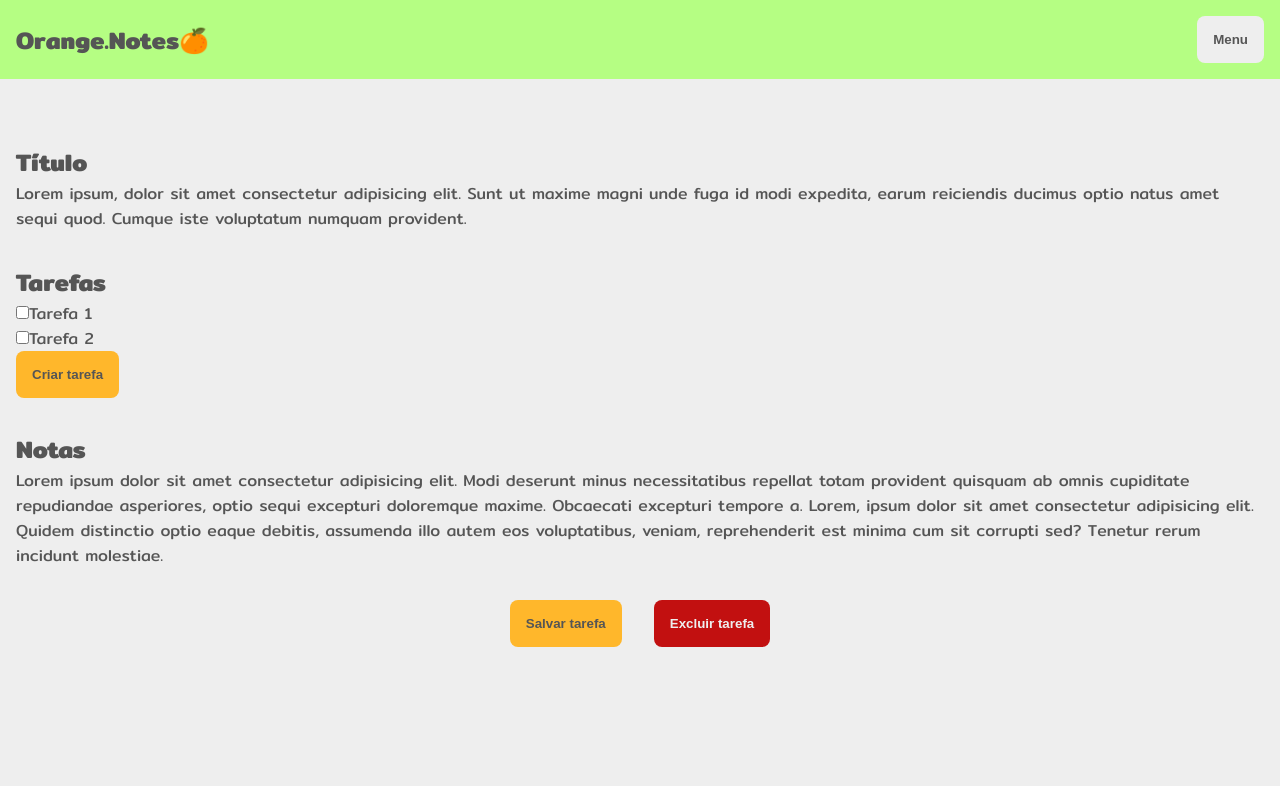
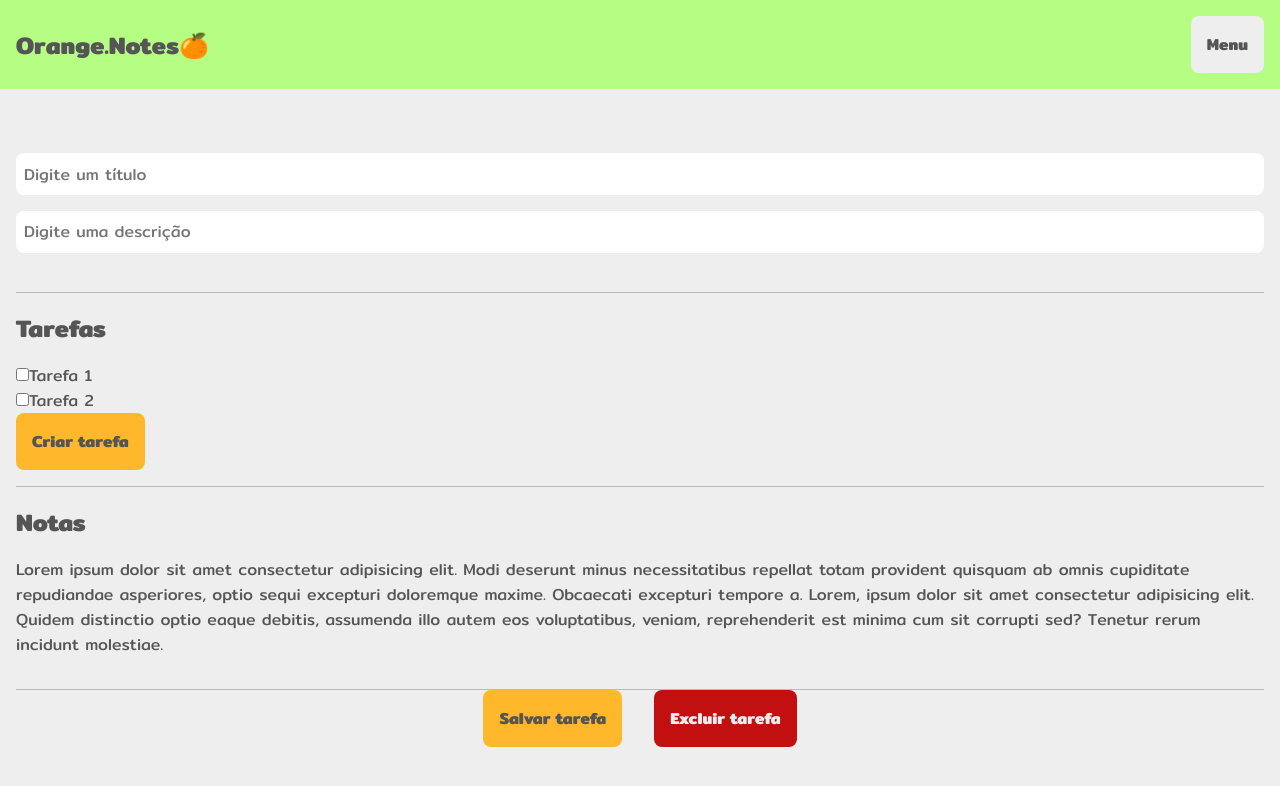
Before and after one commit to sucodelarangela/orange-notes, a React (Vite) app: page /criar-card in a window 1280 px wide. Shown: the top 786 px of the page. Built offline with nearby package versions, Linux system fonts and the light colour scheme; the HTML template or start-up script is replaced by a standard one.

Commit message:
saving title and description basic logics

```diff
--- a/src/App.sass
+++ b/src/App.sass
@@ -12,5 +12,9 @@ body
   font-family: variables.$main-font
   background: variables.$bg-color
 
+button, textarea, input, ::placeholder
+  font-family: variables.$main-font
+  font-size: 1rem
+
 h1
   font-size: 1.5rem
--- a/src/components/Button/index.jsx
+++ b/src/components/Button/index.jsx
@@ -1,9 +1,13 @@
 // styles
 import './style.sass';
 
-const Button = ({ children, handleClick, warn }) => {
+const Button = ({ children, handleClick, warn, type }) => {
     return (
-        <button className={warn ? 'delete' : ''} onClick={handleClick}>
+        <button
+            className={warn ? 'delete' : ''}
+            type={type}
+            onClick={handleClick}
+        >
             {children}
         </button>
     );
--- a/src/components/Button/style.sass
+++ b/src/components/Button/style.sass
@@ -6,6 +6,7 @@ button
     border: none
     border-radius: 8px
     font-weight: bold
+    cursor: pointer
     transition: .3s
     &:hover, &:focus
         background: variables.$light-orange
--- a/src/pages/Create/index.jsx
+++ b/src/pages/Create/index.jsx
@@ -1,13 +1,41 @@
 // styles
-import Button from '../../components/Button';
 import './style.sass';
 
+// dependencies
+import { useState } from 'react';
+
+// components
+import Button from '../../components/Button';
+
 const Create = () => {
+    const [title, setTitle] = useState({ name: '', exists: false });
+    const [description, setDescription] = useState({ name: '', exists: false });
+    { console.log(description.exists); }
+
+    function handleSubmit(e, infoType) {
+        e.preventDefault();
+        if (infoType === 'title') setTitle({ name: title, exists: true });
+        if (infoType === 'description') setDescription({ name: description, exists: true });
+    };
+
     return (
         <section className="create">
             <div className='create__sections'>
-                <h2>Título</h2>
-                <p>Lorem ipsum, dolor sit amet consectetur adipisicing elit. Sunt ut maxime magni unde fuga id modi expedita, earum reiciendis ducimus optio natus amet sequi quod. Cumque iste voluptatum numquam provident.</p>
+                <form onSubmit={(e) => handleSubmit(e, 'title')}>
+                    {!title.exists && (
+                        <input type="text" className='create__sections--input' onChange={(e) => setTitle(e.target.value)} placeholder='Digite um título' />
+                    )}
+                    {title.exists && <h2 onClick={() => setTitle({ exists: false })}>{title.name}</h2>}
+                </form>
+                <form onSubmit={(e) => handleSubmit(e, 'description')}>
+                    {!description.exists && (
+                        <>
+                            <textarea className='create__sections--textarea' onChange={(e) => setDescription(e.target.value)} placeholder='Digite uma descrição'></textarea>
+                            {description.length > 0 && <Button type='submit'>Salvar</Button>}
+                        </>
+                    )}
+                    {description.exists && <p onClick={() => setDescription({ exists: false })}>{description.name}</p>}
+                </form>
             </div>
             <div className='create__sections'>
                 <h2>Tarefas</h2>
--- a/src/pages/Create/style.sass
+++ b/src/pages/Create/style.sass
@@ -3,7 +3,20 @@
 .create
     margin: 4rem 1rem
     &__sections
-        padding-bottom: 2rem
+        padding-bottom: 1rem
+        border-bottom: 1px solid variables.$secondary-color
+        & h2, & p
+            margin: 1rem 0
+            white-space: pre-line
+        &--input, &--textarea
+            width: 100%
+            height: 2.625rem
+            padding: 0.5rem
+            resize: none
+            border-radius: 8px
+            overflow: hidden
+            margin-bottom: 1rem
+        &--textarea
     &__buttons
         display: flex
         justify-content: center
```
